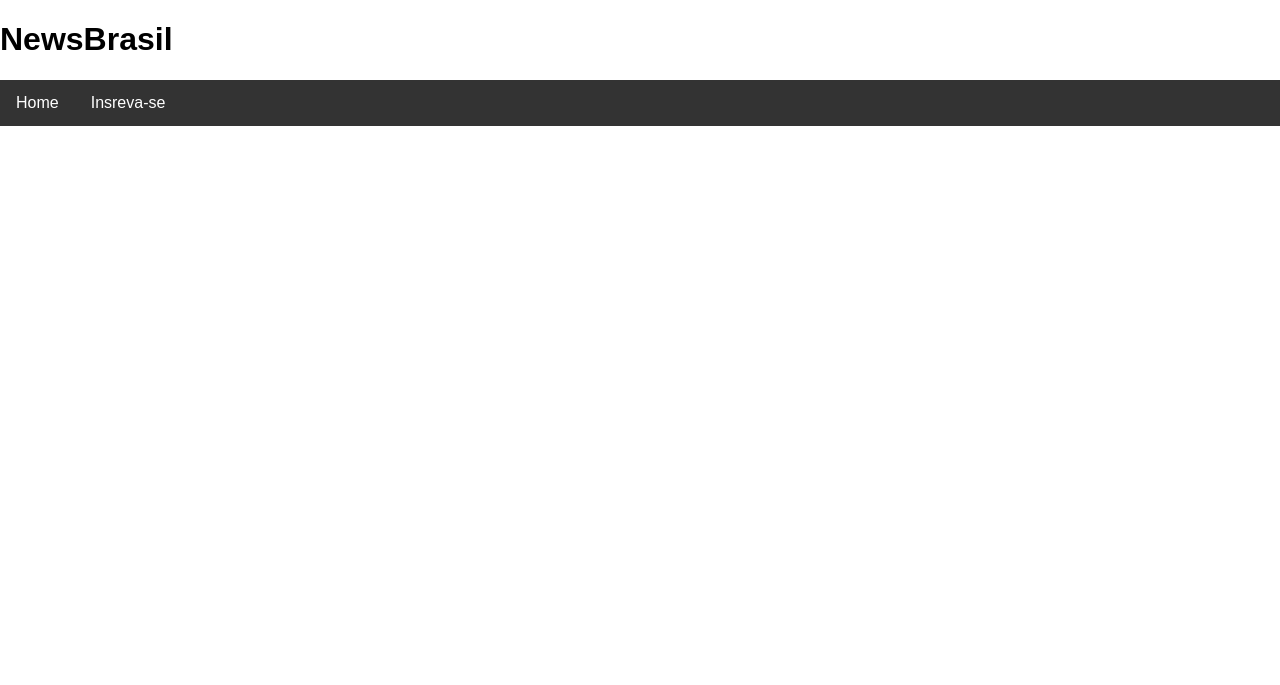
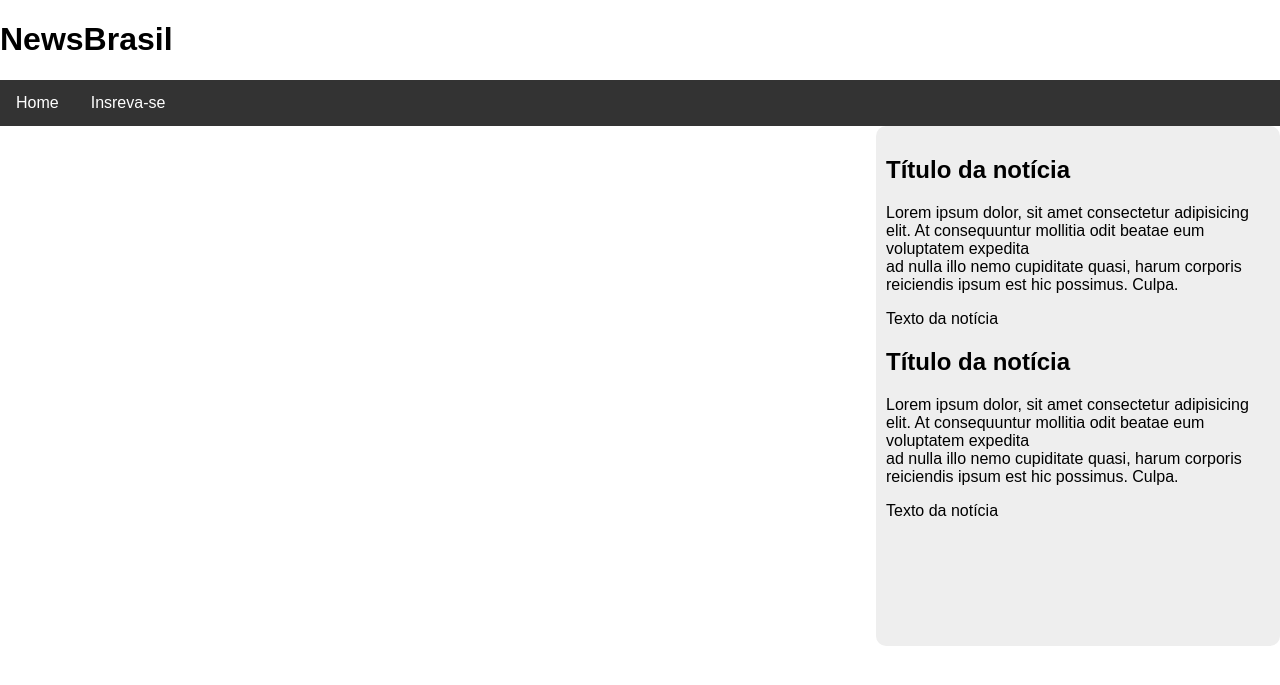
Before and after one commit to Atarian-ByVoid/Metric-NewsBrasil, a PHP site: page /leia_mais.html in a window 1280 px wide. Shown: the top 685 px of the page. Run offline with PHP 8.4, Linux system fonts and the light colour scheme.

Commit message:
Alinhamento de itens

```diff
--- a/CSS/home.css
+++ b/CSS/home.css
@@ -44,12 +44,13 @@ body {
 }
 
 
-.leia{
+.fotos{
   background-color: #333;
   color: #fff;
   padding: 5px 10px;
   text-decoration: solid;
   align-items: center;
+  border-radius: 10px;
 }
 
 #paragrafo-leia{
--- a/CSS/leia_mais.css
+++ b/CSS/leia_mais.css
@@ -28,3 +28,19 @@ body {
     padding: 0;
     font-family: Arial, sans-serif;
   }
+
+
+
+
+  .postagem {
+    width: 30%;
+    height: 500px;
+    background-color: #eee;
+    padding: 10px;
+    margin-bottom: 20px;
+    border-radius: 10px;
+    flex-wrap: wrap;
+    justify-content: space-between;
+    float: right;
+
+  }
--- a/inscreva-se.html
+++ b/inscreva-se.html
@@ -35,8 +35,8 @@
     </p>
 
 
-    <p> <strong>Não possui conta ainda?</strong></p>
-    <p> <a href="formulario.html"> Registre-se agora </a> </p>
+    <p id="nao_possui_conta"> <strong>Não possui conta ainda?</strong></p>
+    <p id="link_registrese"> <a href="formulario.html"> Registre-se agora </a> </p>
 
 
 
--- a/leia_mais.html
+++ b/leia_mais.html
@@ -21,5 +21,32 @@
         </nav>
       </header>
 
+
+      <div class="postagem">
+
+        <main>
+        <article>
+          <h2>Título da notícia</h2>
+          <p id="lorem">Lorem ipsum dolor, sit amet consectetur adipisicing elit. At consequuntur
+            mollitia odit beatae eum voluptatem expedita <br>ad nulla illo nemo cupiditate quasi,
+            harum corporis reiciendis ipsum est hic possimus. Culpa.</p>
+          <p>Texto da notícia</p>
+        </article>
+      </main>
+
+
+      <main>
+        <article>
+          <h2>Título da notícia</h2>
+          <p id="lorem">Lorem ipsum dolor, sit amet consectetur adipisicing elit. At consequuntur
+            mollitia odit beatae eum voluptatem expedita <br>ad nulla illo nemo cupiditate quasi,
+            harum corporis reiciendis ipsum est hic possimus. Culpa.</p>
+          <p>Texto da notícia</p>
+        </article>
+      </main>
+
+
+      </div>
+
 </body>
 </html>
```
Also changed, not shown: CSS/inscreva-se.css (+8 -0 lines), home.html (+25 -23 lines).
